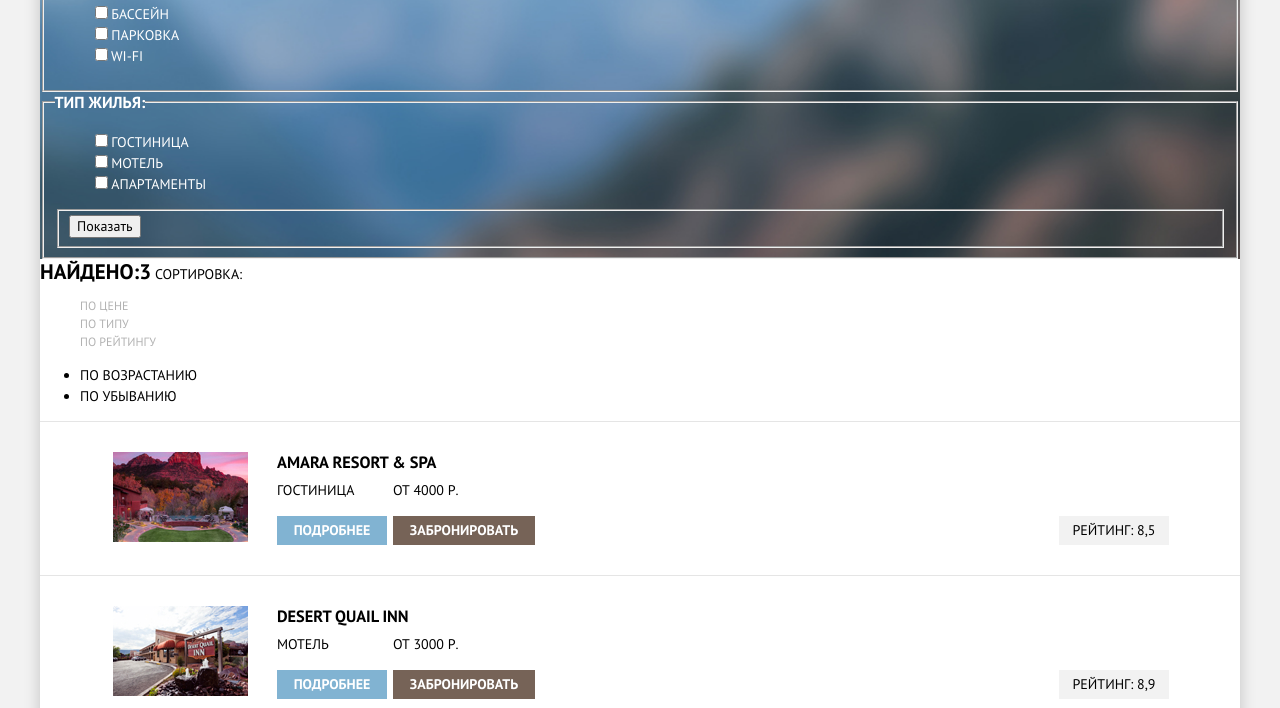
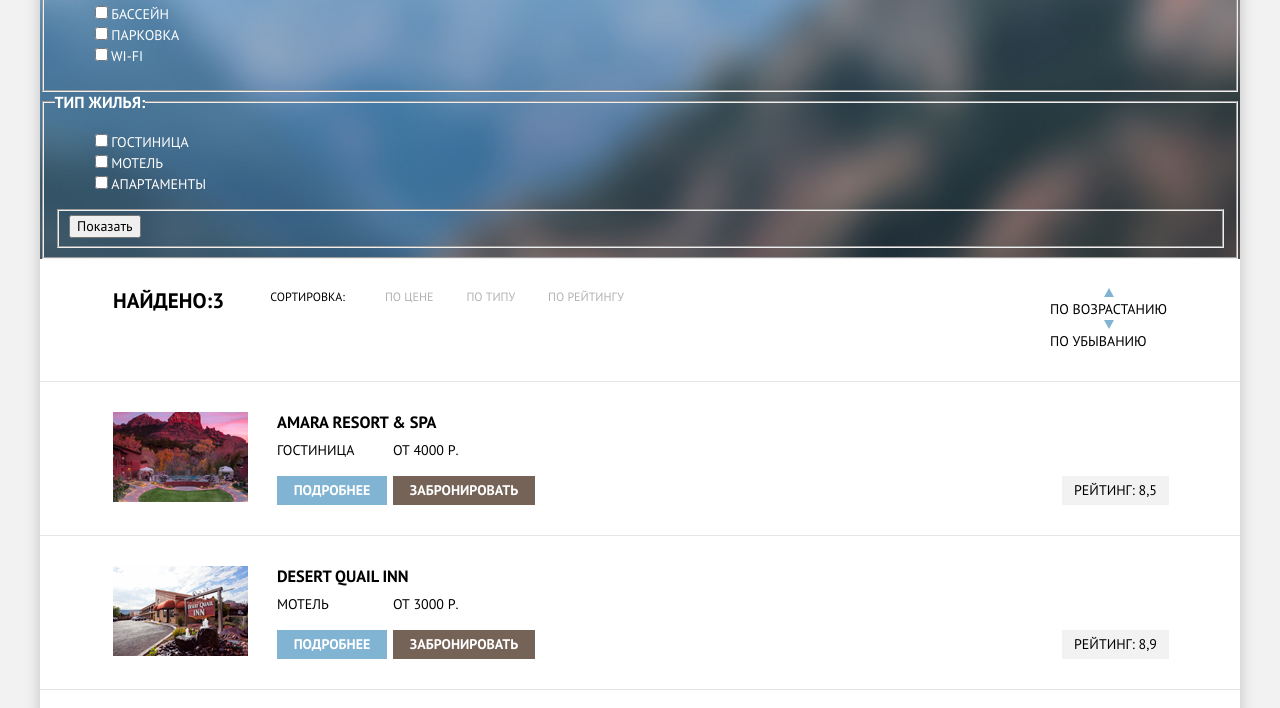
Before and after one commit to FilipBush/835337-sedona-29, a plain HTML site: page hotels.html in a window 1280 px wide. Shown: the part 92-800 px from the top of the page. Drawn offline with Linux system fonts and the light colour scheme.

Commit message:
Сетка на флексах

```diff
--- a/css/style.css
+++ b/css/style.css
@@ -7,6 +7,7 @@
   --basic-white-alpha-03: rgba(255, 255, 255, 0.3);
   --basic-white-alpha-09: rgba(255, 255, 255, 0.9);
   --basic-black: #000000;
+  --basic-black-alpha-03: rgba(0, 0, 0, 0.3);
 
   --red: #FF0000;
 
@@ -133,13 +134,19 @@ outline-offset: -5px;
   justify-self: right;
 }
 
-.site-navigation a {
+.site-navigation a,
+.hotel-name a {
   color: var(--basic-black)
 }
 
 .site-navigation a:hover,
-.site-navigation a:focus {
+.hotel-name a:hover {
   color: var(--blue);
+}
+
+.site-navigation a:active,
+.hotel-name a:active {
+  color: var(--basic-black-alpha-03);
 }
 
 /* Banner */
@@ -289,8 +296,10 @@ outline-offset: -5px;
   content: "";
   display: block;
   background-size: contain;
+  background-repeat: no-repeat;
+  background-position: center bottom;
   width: 75px;
-  height: 72px;
+  height: 78px;
   margin: 0 auto;
   margin-bottom: 28px;
 }
@@ -300,8 +309,10 @@ outline-offset: -5px;
   content: "";
   display: block;
   background-size: contain;
+  background-repeat: no-repeat;
+  background-position: center bottom;
   width: 75px;
-  height: 70px;
+  height: 78px;
   margin: 0 auto;
   margin-bottom: 29px;
 }
@@ -311,25 +322,20 @@ outline-offset: -5px;
   content: "";
   display: block;
   background-size: contain;
-  width: 64px;
-  height: 77px;
+  background-repeat: no-repeat;
+  background-position: center bottom;
+  width: 75px;
+  height: 78px;
   margin: 0 auto;
   margin-bottom: 28px;
 }
 
 .sub-features-item h3 {
   display: block;
+  margin: 0;
   margin-bottom: 25px;
   outline: 5px solid rgba(0, 255, 0, 0.7);
   outline-offset: -5px;
-}
-
-.feature-icon-1 h3 {
-  padding-top: 5px;
-}
-
-.feature-icon-2 h3 {
-  padding-top: 6px;
 }
 
 /* Item without subfeatures */
@@ -583,6 +589,35 @@ outline-offset: -5px;
 
 /* Sort by */
 
+.sort {
+  display: flex;
+  padding: 29px 73px;
+  justify-content: flex-start;
+}
+
+.sort ul {
+  margin: 0;
+  padding: 0;
+  list-style: none;
+}
+
+.search-result-amount {
+  margin-right: 46px;
+}
+
+.sort span:nth-of-type(2) {
+  margin-right: 40px;
+  font-size: 12px;
+  line-height: 18px;
+}
+
+.sort .sort-by-filters {
+  min-width: 239px;
+  display: flex;
+  justify-content: space-between;
+  margin-right: auto;
+}
+
 .search-result-amount {
   font-size: 21px;
   line-height: 26px;
@@ -590,9 +625,36 @@ outline-offset: -5px;
 }
 
 .sort-by-filters {
+  display: flex;
   list-style: none;
   font-size: 12px;
   line-height: 18px;
+}
+
+.sort-by-order {
+  display: block;
+}
+
+.low-to-high:before {
+  content: "";
+  background-image: url("../img/icon-up-dir.svg");
+  display: block;
+  background-size: contain;
+  background-repeat: no-repeat;
+  width: 10px;
+  height: 11px;
+  margin: 0 auto;
+}
+
+.high-to-low:before {
+  content: "";
+  background-image: url("../img/icon-down-dir.svg");
+  display: block;
+  background-size: contain;
+  background-repeat: no-repeat;
+  width: 10px;
+  height: 11px;
+  margin: 0 auto;
 }
 
 .sort-by-filters a {
@@ -622,14 +684,13 @@ outline-offset: -5px;
 
 .catalog-item {
   display: grid;
-  grid-template-columns: 135px 1fr 110px;
+  grid-template-columns: 135px 1fr 155px;
   margin:0;
   padding-top: 30px;
   padding-bottom: 30px;
   padding-left: 73px;
   padding-right: 71px;
   border-bottom: 1px solid var(--grey-dark);
-  align-items: start;
 }
 
 .item-info {
@@ -658,24 +719,27 @@ outline-offset: -5px;
 }
 
 .item-info span,
-.item-info a {
+.item-info .item-info-detail,
+.item-info .item-booking {
   display: block;
 }
 
-.item-info a {
+.item-info .item-info-detail,
+.item-info .item-booking {
   text-align: center;
   padding: 4px 16px;
 }
 
 .rating {
-  text-align: center;
-  align-self: flex-end;
+  display: flex;
+  justify-content: flex-end;
+  align-items: flex-end;
 }
 
 .rating span {
-  display: block;
+  display: inline-flex;
   margin: 0;
-  padding: 4px 0;
+  padding: 4px 12px;
   background-color: var(--grey-light);
   background-size: cover;
 }
--- a/hotels.html
+++ b/hotels.html
@@ -102,9 +102,9 @@
             </a>
           </li>
         </ul>
-        <ul>
-          <li>По возрастанию</li>
-          <li>По убыванию</li>
+        <ul class="sort-by-order">
+          <li class="low-to-high">По возрастанию</li>
+          <li class="high-to-low">По убыванию</li>
         </ul>
       </section>
 
@@ -115,7 +115,7 @@
           <li class="catalog-item">
             <img src="img/inner-page-result_Amara.jpg" width="135" height="90" alt="Фото Amara resort & SPA">
             <div class="item-info">
-              <h3>Amara resort & SPA</h3>
+              <h3 class="hotel-name"><a href="">Amara resort & SPA</a></h3>
               <span class="catalog-category">Гостиница</span>
               <span class="catalog-price">от 4000 Р.</span>
               <a class="item-info-detail" href="#">Подробнее</a>
```
Also changed, not shown: index.html (+3 -3 lines), img/icon-down-dir.svg (added), img/icon-up-dir.svg (added).
